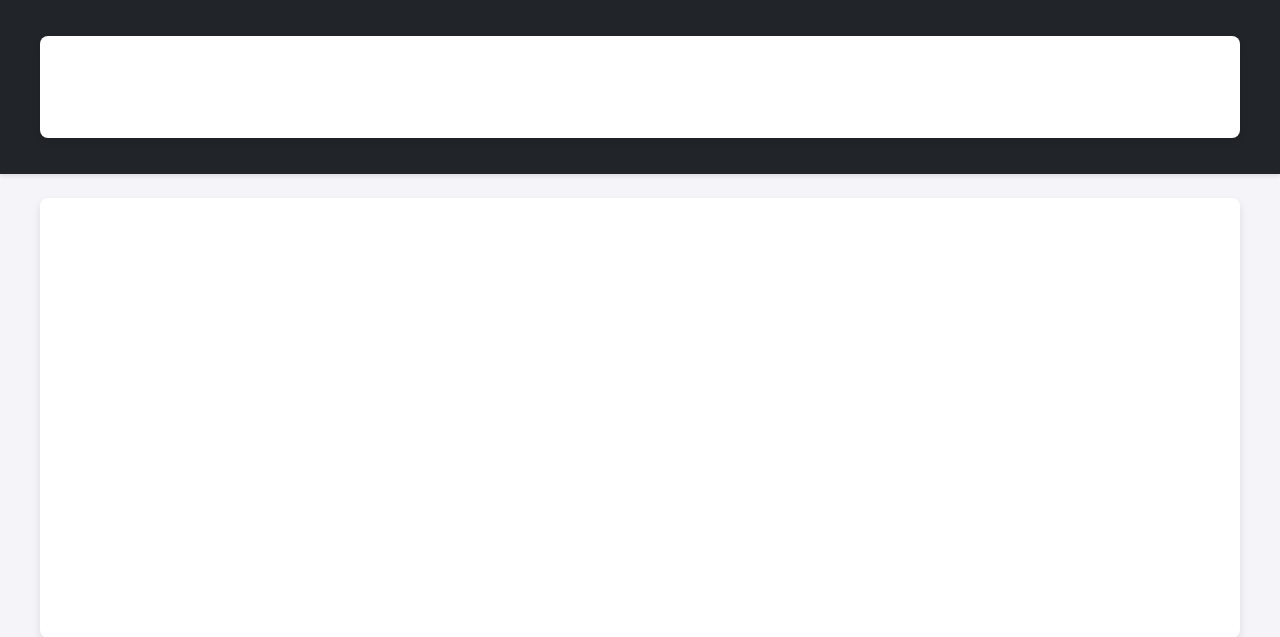
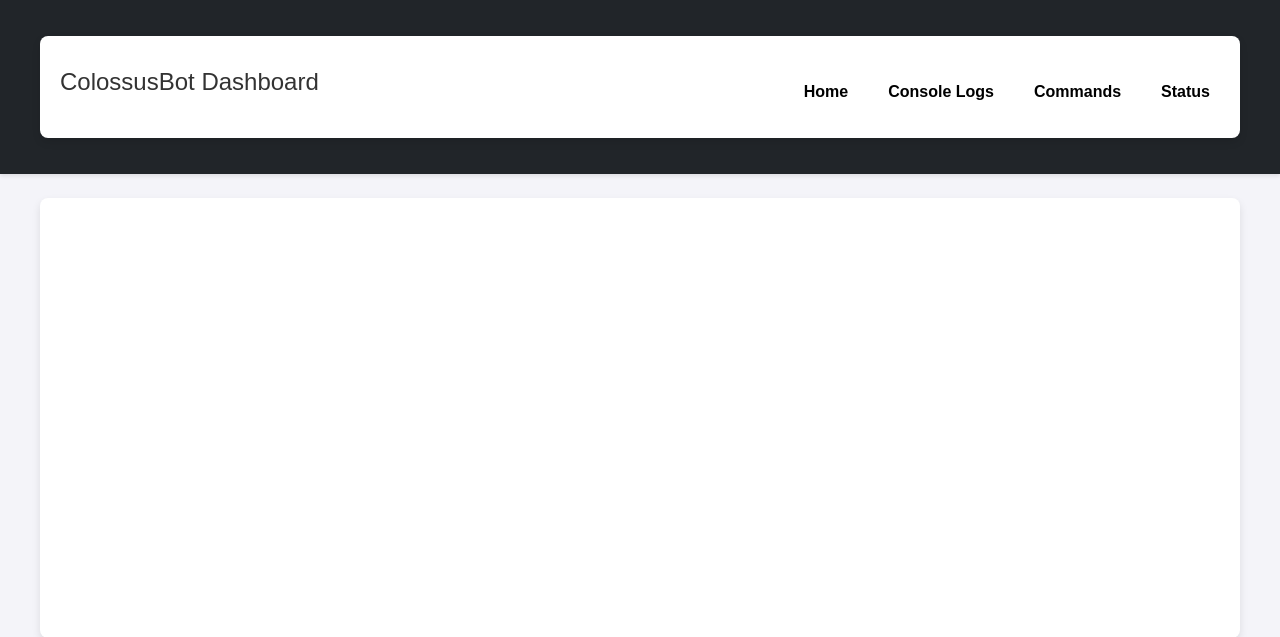
Before and after one commit to Deaeath/ColossusBot, a Python web app: template dashboard/templates/base.html in a window 1280 px wide. Shown: the top 637 px of the page. Run offline with Jinja, Linux system fonts and the light colour scheme; the template is opened without the code that fills it, so the values that code supplies are empty.

Commit message:
Refactor navigation links in base.html for improved accessibility and consistency

```diff
--- a/dashboard/templates/base.html
+++ b/dashboard/templates/base.html
@@ -29,22 +29,22 @@
         <div class="container">
             <div class="d-flex justify-content-between align-items-center">
                 <!-- Dashboard Title -->
-                <h1 class="title h4 text-white">ColossusBot Dashboard</h1>
+                <h1 class="title h4">ColossusBot Dashboard</h1>
 
                 <!-- Navigation Menu -->
                 <nav class="navbar">
                     <ul class="nav">
                         <li class="nav-item">
-                            <a class="nav-link text-white" href="/">Home</a>
+                            <a class="nav-link" href="/">Home</a>
                         </li>
                         <li class="nav-item">
-                            <a class="nav-link text-white" href="/console">Console Logs</a>
+                            <a class="nav-link" href="/console">Console Logs</a>
                         </li>
                         <li class="nav-item">
-                            <a class="nav-link text-white" href="/commands">Commands</a>
+                            <a class="nav-link" href="/commands">Commands</a>
                         </li>
                         <li class="nav-item">
-                            <a class="nav-link text-white" href="/status">Status</a>
+                            <a class="nav-link" href="/status">Status</a>
                         </li>
                     </ul>
                 </nav>
```
